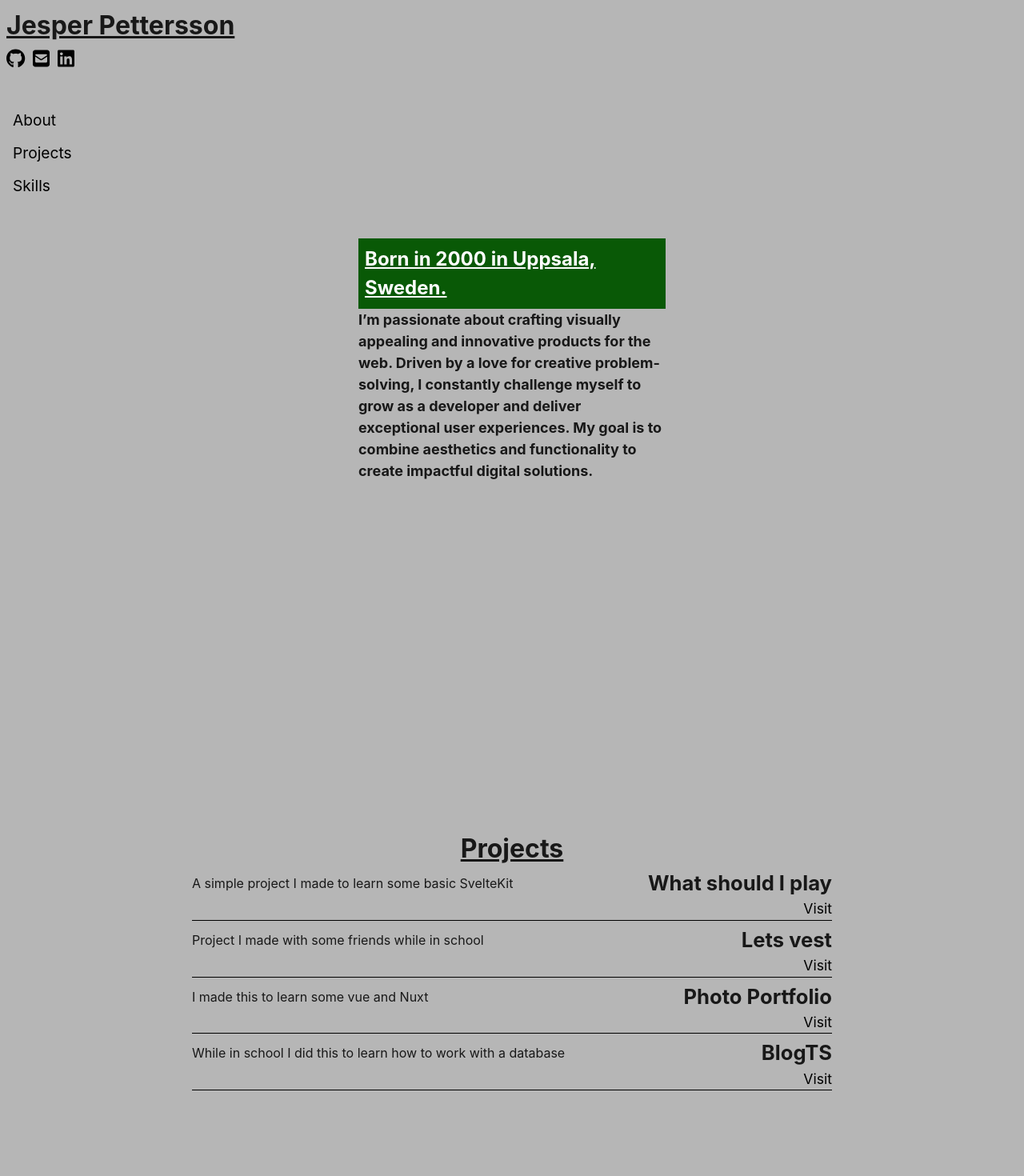
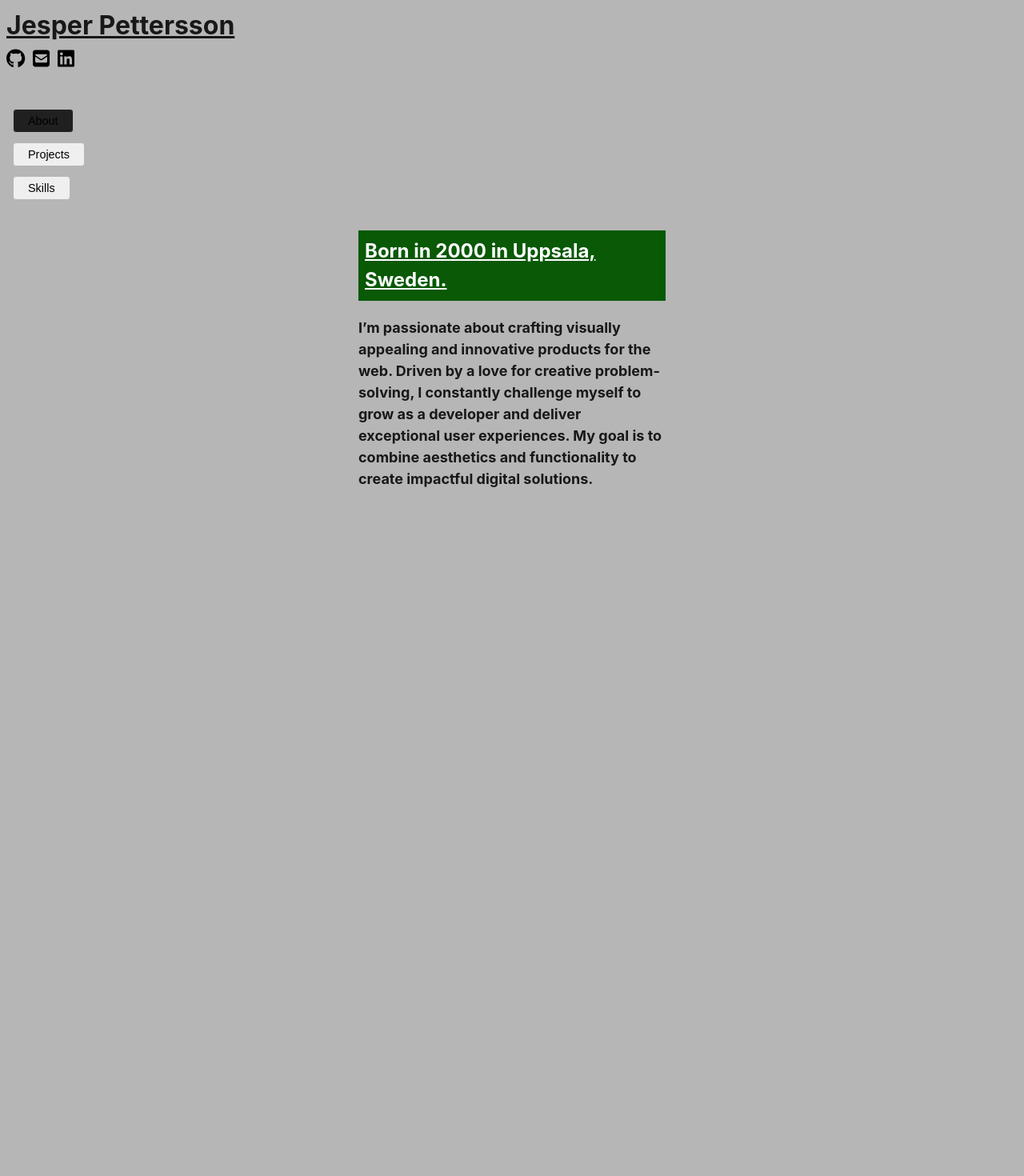
Before and after one commit to Jesper-dev/new_portfolio, a React (Vite) app: page / in a window 1280 px wide. Shown: the top 1470 px of the page at 80% size. After the commit the page ends 800 px from the top, so only its background shows below. Built offline with nearby package versions, Linux system fonts and the light colour scheme.

Commit message:
Change routing

```diff
--- a/src/App.tsx
+++ b/src/App.tsx
@@ -1,23 +1,41 @@
 import { AboutMe } from "./sections/aboutMe/aboutMe";
-import "./App.scss";
 import { Nav } from "./components/nav/nav";
 import { Projects } from "./sections/projects/projects";
 import { Skills } from "./sections/skills/skills";
+import { useState } from "react";
+import { Flex } from "./components/flex/flex";
+import { PageHeader } from "./components/pageHeader/pageHeader";
+import "./App.scss";
 
 function App() {
+  const [section, setSection] = useState<"aboutMe" | "projects" | "skills">(
+    "aboutMe"
+  );
+
+  const renderContent = () => {
+    switch (section) {
+      case "aboutMe":
+        return <AboutMe />;
+      case "projects":
+        return <Projects />;
+      case "skills":
+        return <Skills />;
+    }
+  };
+
   return (
-    <>
-      <Nav />
-      <section id="aboutMe">
-        <AboutMe />
+    <Flex direction="column" height="100%">
+      <PageHeader />
+      <Nav
+        onChangeSection={(newSection) => setSection(newSection)}
+        selectedSection={section}
+      />
+      <section>
+        <Flex height="100%" justify="center" align="center">
+          {renderContent()}
+        </Flex>
       </section>
-      <section id="projects">
-        <Projects />
-      </section>
-      <section id="skills">
-        <Skills />
-      </section>
-    </>
+    </Flex>
   );
 }
 
--- a/src/components/nav/nav.scss
+++ b/src/components/nav/nav.scss
@@ -3,8 +3,16 @@
     left: 0;
     top: 120px;
 
-    a {
-        font-size: 1.2rem;
-        text-decoration: none;
+    #selected {
+        background-color: #202020;
+    }
+
+    button {
+        outline: none;
+        border: 1px solid #b6b6b6;
+        border-radius: 4px;
+        padding: 6px 18px;
+        font-size: 0.9rem;
+        cursor: pointer;
     }
 }
--- a/src/components/nav/nav.tsx
+++ b/src/components/nav/nav.tsx
@@ -1,13 +1,33 @@
 import { Flex } from "../flex/flex";
 import "./nav.scss";
 
-export const Nav = () => {
+type NavProps = {
+  onChangeSection: (newSection: "aboutMe" | "projects" | "skills") => void;
+  selectedSection: "aboutMe" | "projects" | "skills";
+};
+
+export const Nav = ({ onChangeSection, selectedSection }: NavProps) => {
   return (
     <div className="navContainer">
       <Flex direction="column" align="flex-start" padding="16px" gap="12px">
-        <a href="#aboutMe">About</a>
-        <a href="#projects">Projects</a>
-        <a href="#skills">Skills</a>
+        <button
+          id={selectedSection === "aboutMe" ? "selected" : ""}
+          onClick={() => onChangeSection("aboutMe")}
+        >
+          About
+        </button>
+        <button
+          id={selectedSection === "projects" ? "selected" : ""}
+          onClick={() => onChangeSection("projects")}
+        >
+          Projects
+        </button>
+        <button
+          id={selectedSection === "skills" ? "selected" : ""}
+          onClick={() => onChangeSection("skills")}
+        >
+          Skills
+        </button>
       </Flex>
     </div>
   );
--- /dev/null
+++ b/src/components/pageHeader/pageHeader.tsx
@@ -0,0 +1,32 @@
+import { Flex } from "../flex/flex";
+import { FontAwesomeIcon } from "@fortawesome/react-fontawesome";
+import { faGithub, faLinkedin } from "@fortawesome/free-brands-svg-icons";
+import { faSquareEnvelope } from "@fortawesome/free-solid-svg-icons";
+
+export const PageHeader = () => {
+  return (
+    <Flex
+      direction="column"
+      align="flex-start"
+      justify="flex-start"
+      width="100%"
+      padding="8px"
+    >
+      <h1>Jesper Pettersson</h1>
+      <Flex gap="10px">
+        <a href="https://github.com/Jesper-dev" target="_blank">
+          <FontAwesomeIcon icon={faGithub} />
+        </a>
+        <a href="mailto:jesper.pettersson00@hotmail.com">
+          <FontAwesomeIcon icon={faSquareEnvelope} />
+        </a>
+        <a
+          href="https://www.linkedin.com/in/jesper-pettersson-218245179/"
+          target="_blank"
+        >
+          <FontAwesomeIcon icon={faLinkedin} />
+        </a>
+      </Flex>
+    </Flex>
+  );
+};
--- a/src/index.scss
+++ b/src/index.scss
@@ -1,16 +1,10 @@
 :root {
   font-family: Inter, system-ui, Avenir, Helvetica, Arial, sans-serif;
   line-height: 1.5;
-  font-weight: 400;
 
   color-scheme: light dark;
   color: rgba(0, 0, 0, 0.87);
   background-color: #b6b6b6;
-
-  font-synthesis: none;
-  text-rendering: optimizeLegibility;
-  -webkit-font-smoothing: antialiased;
-  -moz-osx-font-smoothing: grayscale;
 }
 
 a {
@@ -30,6 +24,7 @@ body {
 
 section {
   height: 100%;
+  width: 100%;
 }
 
 h1, h2, h3, p {
--- a/src/sections/aboutMe/aboutMe.scss
+++ b/src/sections/aboutMe/aboutMe.scss
@@ -13,6 +13,13 @@ a {
 
 
 .aboutMeTextContainer {
+    .headline {
+        text-decoration: underline;
+    }
+    .aboutMeText {
+        font-size: 18px;
+        font-weight: bold;
+    }
     @media screen and (min-width: 1280px) {
         width: 30%;
     }
@@ -22,11 +29,4 @@ a {
     @media screen and (max-width: 768px) and (min-width: 481px) {
         width: 90%;
     }
-    .headline {
-        text-decoration: underline;
-    }
-    .aboutMeText {
-        font-size: 18px;
-        font-weight: bold;
-    }
 }
--- a/src/sections/aboutMe/aboutMe.tsx
+++ b/src/sections/aboutMe/aboutMe.tsx
@@ -1,8 +1,6 @@
 import { Flex } from "../../components/flex/flex";
-import { FontAwesomeIcon } from "@fortawesome/react-fontawesome";
 import "./aboutMe.scss";
-import { faGithub, faLinkedin } from "@fortawesome/free-brands-svg-icons";
-import { faSquareEnvelope } from "@fortawesome/free-solid-svg-icons";
+
 import { useIsMobile } from "../../hooks/useIsMobile";
 
 export const AboutMe = () => {
@@ -10,36 +8,13 @@ export const AboutMe = () => {
   return (
     <Flex direction="column" height="100%">
       <Flex
-        direction="column"
-        align="flex-start"
-        justify="flex-start"
-        width="100%"
-        padding="8px"
-      >
-        <h1>Jesper Pettersson</h1>
-        <Flex gap="10px">
-          <a href="https://github.com/Jesper-dev" target="_blank">
-            <FontAwesomeIcon icon={faGithub} />
-          </a>
-          <a href="mailto:jesper.pettersson00@hotmail.com">
-            <FontAwesomeIcon icon={faSquareEnvelope} />
-          </a>
-          <a
-            href="https://www.linkedin.com/in/jesper-pettersson-218245179/"
-            target="_blank"
-          >
-            <FontAwesomeIcon icon={faLinkedin} />
-          </a>
-        </Flex>
-      </Flex>
-      <Flex
         className="aboutMeTextContainer"
         direction="column"
-        // width={device === "Desktop" ? "30%" : "100%"}
         padding={device === "Desktop" ? undefined : "8px"}
         align="flex-start"
         justify="center"
         height="100%"
+        gap="20px"
       >
         <Flex
           backgroundColor="#095906"
--- a/src/sections/projects/projects.tsx
+++ b/src/sections/projects/projects.tsx
@@ -9,11 +9,8 @@ export const Projects = () => {
     });
   };
   return (
-    <Flex direction="column" height="100%">
-      <h1>Projects</h1>
-      <Flex direction="column" gap="5px">
-        {getProjects()}
-      </Flex>
+    <Flex direction="column" height="100%" gap="5px">
+      {getProjects()}
     </Flex>
   );
 };
--- a/src/sections/skills/skills.scss
+++ b/src/sections/skills/skills.scss
@@ -1,4 +1,6 @@
 .skillContainer {
+    border-bottom: 1px solid black;
+    font-size: 1.4rem;
     @media screen and (min-width: 1280px) {
         width: 40%;
     }
@@ -8,6 +10,4 @@
     @media screen and (max-width: 768px) and (min-width: 481px) {
         width: 90%;
     }
-    border-bottom: 1px solid black;
-    font-size: 1.4rem;
 }
--- a/src/sections/skills/skills.tsx
+++ b/src/sections/skills/skills.tsx
@@ -13,8 +13,14 @@ export const Skills = () => {
     "Working in a team",
   ];
   return (
-    <Flex direction="column" justify="center" height="100%" gap="30px">
-      <h1>Skills</h1>
+    <Flex
+      direction="column"
+      justify="center"
+      align="center"
+      height="100%"
+      gap="30px"
+      width="100%"
+    >
       {skillsList.map((skill) => {
         return <div className="skillContainer">{skill}</div>;
       })}
```
